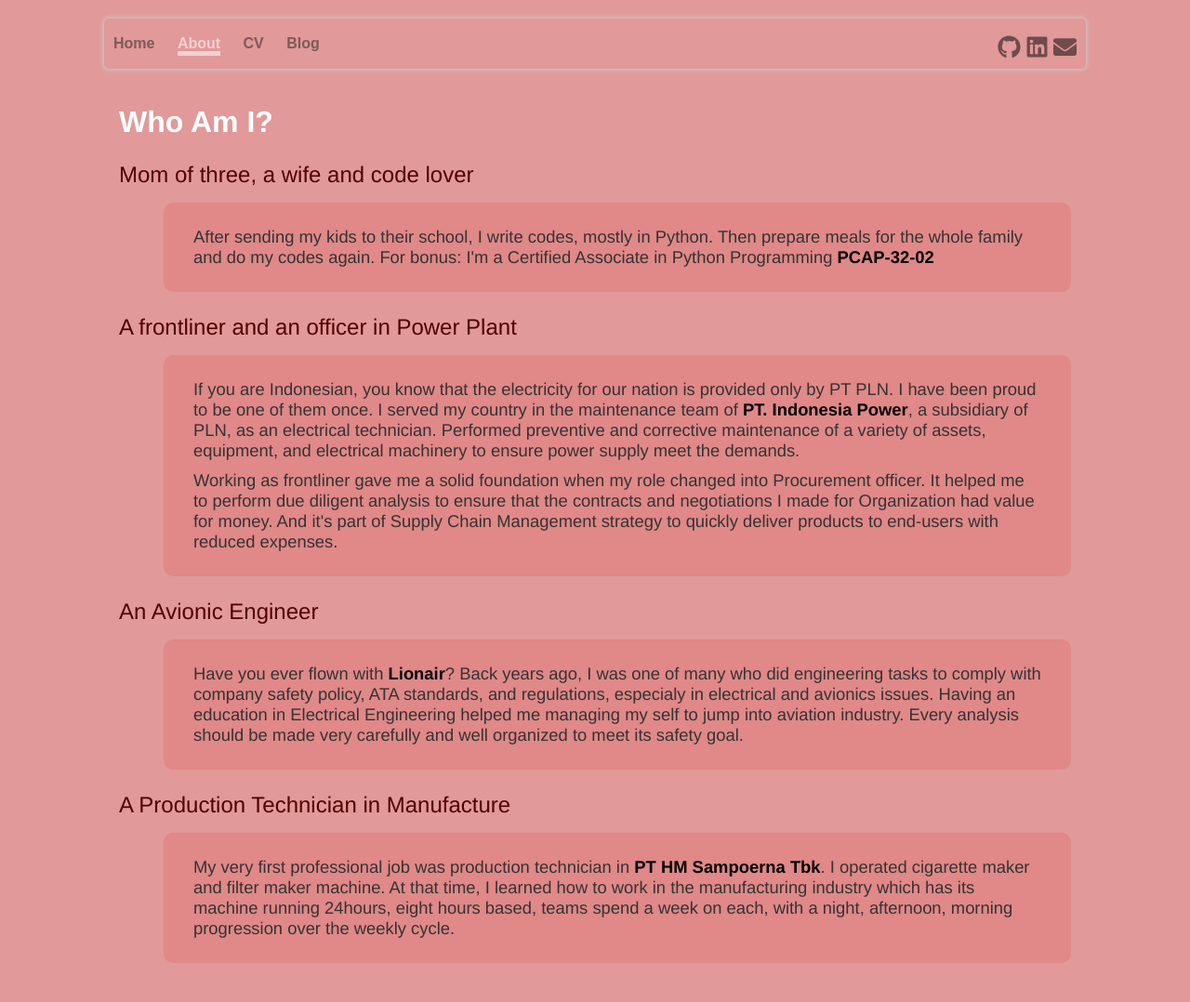
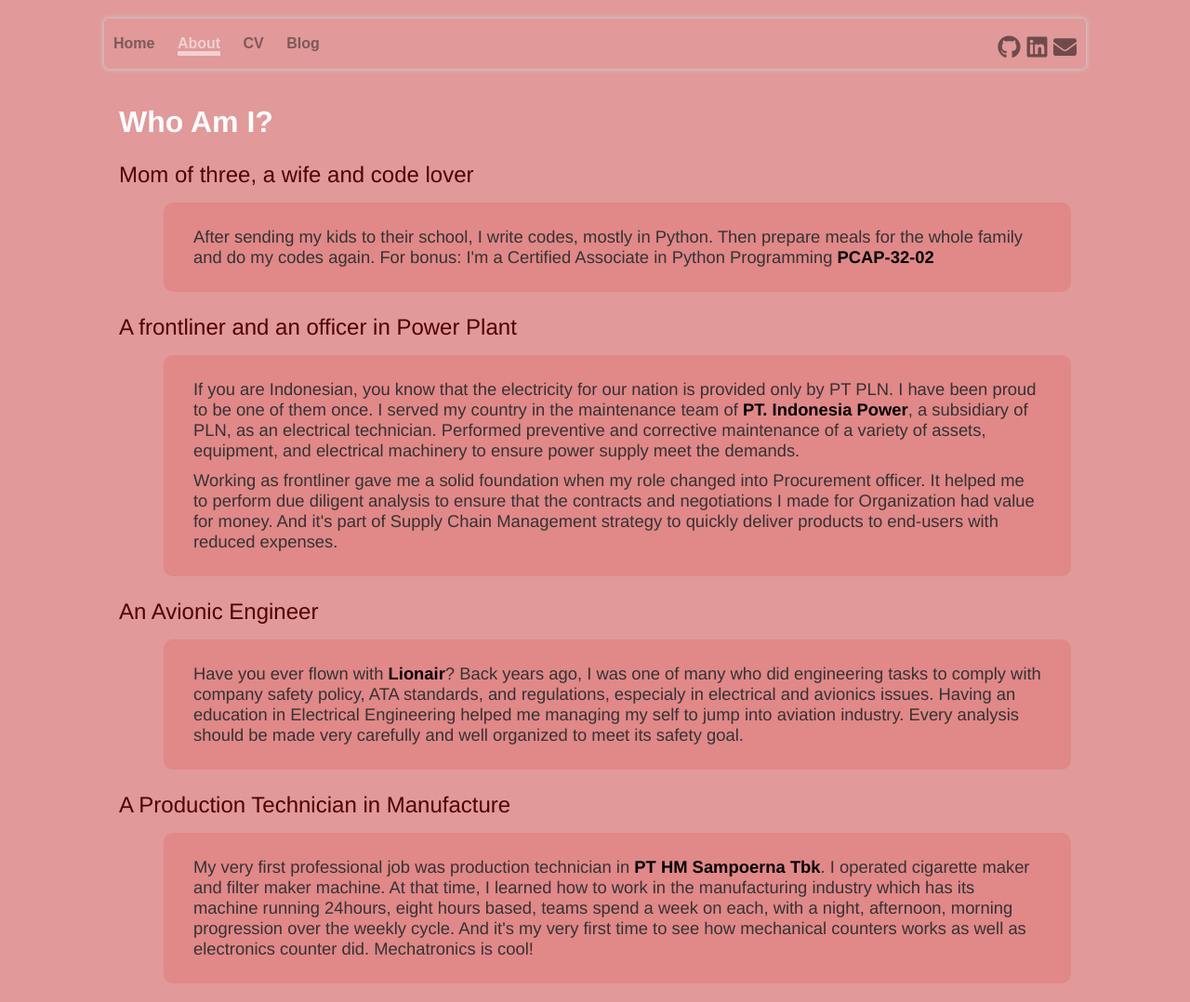
Before and after one commit to sumandari/sumandari.github.io, a Jekyll site: the page built from about/index.md, in a window 1280 px wide. Shown: the whole page at 93% size. Built offline with Jekyll 4.4.1, drawn with Linux system fonts in a browser that asks for light colours; before the commit the page ends 1056 px from its top, so only the background shows below that.

Commit message:
Update index.md

```diff
--- a/about/index.md
+++ b/about/index.md
@@ -35,7 +35,7 @@ title: sumandari's page
     <div class="fade-in">
         <ul>
             <li>
-                My very first professional job was production technician in <a href="https://www.sampoerna.com/sampoerna/en/overview"><strong>PT HM Sampoerna Tbk</strong></a>. I operated cigarette maker and filter maker machine. At that time, I learned how to work in the manufacturing industry which has its machine running 24hours, eight hours based, teams spend a week on each, with a night, afternoon, morning progression over the weekly cycle.
+                My very first professional job was production technician in <a href="https://www.sampoerna.com/sampoerna/en/overview"><strong>PT HM Sampoerna Tbk</strong></a>. I operated cigarette maker and filter maker machine. At that time, I learned how to work in the manufacturing industry which has its machine running 24hours, eight hours based, teams spend a week on each, with a night, afternoon, morning progression over the weekly cycle. And it's my very first time to see how mechanical counters works as well as electronics counter did. Mechatronics is cool!
             </li>
         </ul>
     </div>
```
